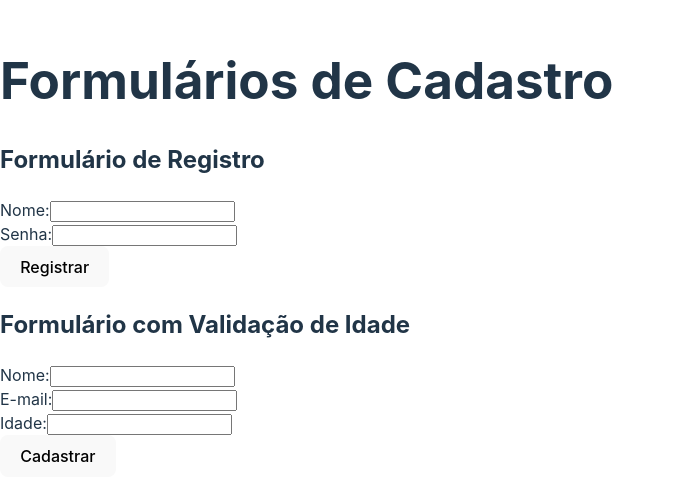
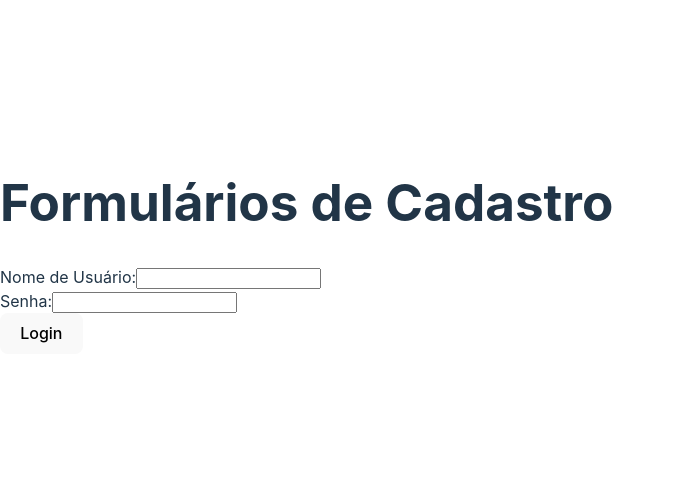
Before and after one commit to LivsDev/M02S09, a React (Vite) app: page /login in a window 1280 px wide. Shown: the part 153-654 px from the top of the page, without its empty margins (0-674 px from the left). Built offline with nearby package versions, Linux system fonts and the light colour scheme.

Commit message:
exe 04 -  Importando o prop-types para validação

```diff
--- a/package.json
+++ b/package.json
@@ -10,6 +10,7 @@
     "preview": "vite preview"
   },
   "dependencies": {
+    "prop-types": "^15.8.1",
     "react": "^18.3.1",
     "react-dom": "^18.3.1",
     "react-hook-form": "^7.53.0"
--- a/src/App.jsx
+++ b/src/App.jsx
@@ -1,24 +1,38 @@
 import React from 'react';
+import { BrowserRouter as Router, Routes, Route } from 'react-router-dom';
 import RegisterForm from './RegisterForm';
 import AgeForm from './AgeForm';
-import { AuthProvider } from './context/auth'; // Importando o AuthProvider
+import { AuthProvider } from './context/auth';  // Importando o AuthProvider
+import PrivateRoute from './PrivateRoute';  // Componente de rota privada
+import HomePage from './HomePage';  // Página pública
+import LoginPage from './LoginPage';  // Página de login
+import DashboardPage from './DashboardPage';  // Página privada
 
 function App() {
     return (
         <AuthProvider>
-            <div className="App">
-                <h1>Formulários de Cadastro</h1>
+            <Router>
+                <div className="App">
+                    <h1>Formulários de Cadastro</h1>
+                    <Routes>
+                        {/* Rota pública */}
+                        <Route path="/" element={<HomePage />} />
+                        <Route path="/login" element={<LoginPage />} />
+                        <Route path="/register" element={<RegisterForm />} />
+                        <Route path="/age" element={<AgeForm />} />
 
-                <div style={{ marginBottom: '20px' }}>
-                    <h2>Formulário de Registro</h2>
-                    <RegisterForm />
+                        {/* Rota privada */}
+                        <Route
+                            path="/dashboard"
+                            element={
+                                <PrivateRoute>
+                                    <DashboardPage />  {/* Dashboard protegido */}
+                                </PrivateRoute>
+                            }
+                        />
+                    </Routes>
                 </div>
-
-                <div>
-                    <h2>Formulário com Validação de Idade</h2>
-                    <AgeForm />
-                </div>
-            </div>
+            </Router>
         </AuthProvider>
     );
 }
--- /dev/null
+++ b/src/DashboardPage.jsx
@@ -0,0 +1,7 @@
+import React from 'react';
+
+function DashboardPage() {
+    return <h1>Bem-vindo ao Dashboard (Página Privada)</h1>;
+}
+
+export default DashboardPage;
--- /dev/null
+++ b/src/HomePage.jsx
@@ -0,0 +1,7 @@
+import React from 'react';
+
+function HomePage() {
+    return <h1>Bem-vindo à Página Inicial</h1>;
+}
+
+export default HomePage;
--- /dev/null
+++ b/src/LoginPage.jsx
@@ -0,0 +1,37 @@
+import React from 'react';
+import { useForm } from 'react-hook-form';
+import { useAuth } from './context/auth';  // Importa o contexto de autenticação
+import { useNavigate } from 'react-router-dom';
+
+function LoginPage() {
+    const { register, handleSubmit, formState: { errors } } = useForm();
+    const { signIn } = useAuth();  // Usa o método signIn do contexto
+    const navigate = useNavigate();  // Usado para redirecionar
+
+    const onSubmit = async (data) => {
+        try {
+            await signIn({ username: data.username, password: data.password });
+            navigate("/dashboard");  // Redireciona para o dashboard após o login
+        } catch (error) {
+            alert("Erro ao fazer login: " + error);
+        }
+    };
+
+    return (
+        <form onSubmit={handleSubmit(onSubmit)}>
+            <div>
+                <label htmlFor="username">Nome de Usuário:</label>
+                <input id="username" {...register('username', { required: "Nome de usuário é obrigatório" })} />
+                {errors.username && <p>{errors.username.message}</p>}
+            </div>
+            <div>
+                <label htmlFor="password">Senha:</label>
+                <input id="password" type="password" {...register('password', { required: "Senha é obrigatória" })} />
+                {errors.password && <p>{errors.password.message}</p>}
+            </div>
+            <button type="submit">Login</button>
+        </form>
+    );
+}
+
+export default LoginPage;
--- /dev/null
+++ b/src/PrivateRoute.jsx
@@ -0,0 +1,10 @@
+import React from 'react';
+import { useAuth } from './context/auth';  // Verifica a autenticação
+import { Navigate } from 'react-router-dom';
+
+function PrivateRoute({ children }) {
+    const { user } = useAuth();  // Verifica se o usuário está autenticado
+    return user ? children : <Navigate to="/login" />;  // Redireciona se não estiver autenticado
+}
+
+export default PrivateRoute;
--- a/src/context/auth.jsx
+++ b/src/context/auth.jsx
@@ -1,6 +1,7 @@
 import React, { createContext, useState, useContext, useEffect } from 'react';
 
 const AuthContext = createContext();
+import PropTypes from 'prop-types';  // Importando o prop-types para validação
 
 export const AuthProvider = ({ children }) => {
     const [user, setUser] = useState(null);
```
Also changed, not shown: 1 other file (tests, documents, lock files or other folders).
